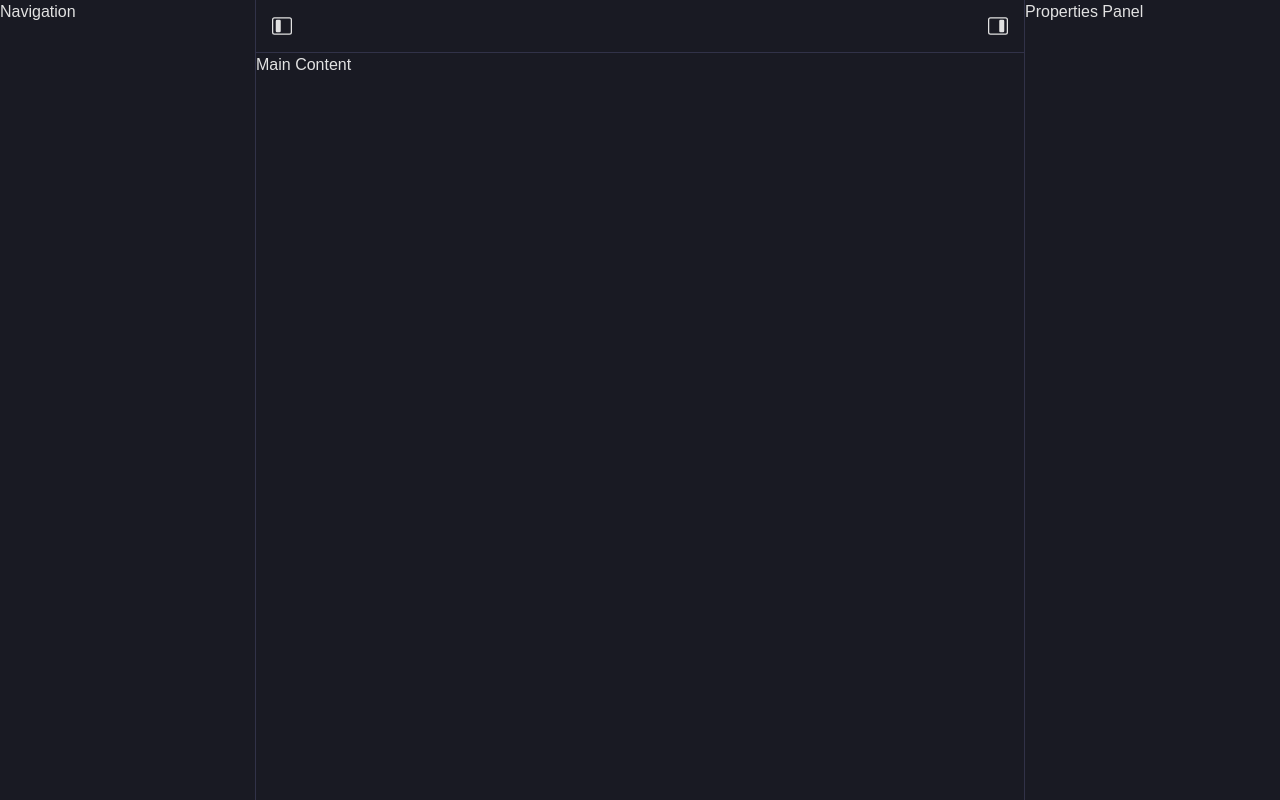
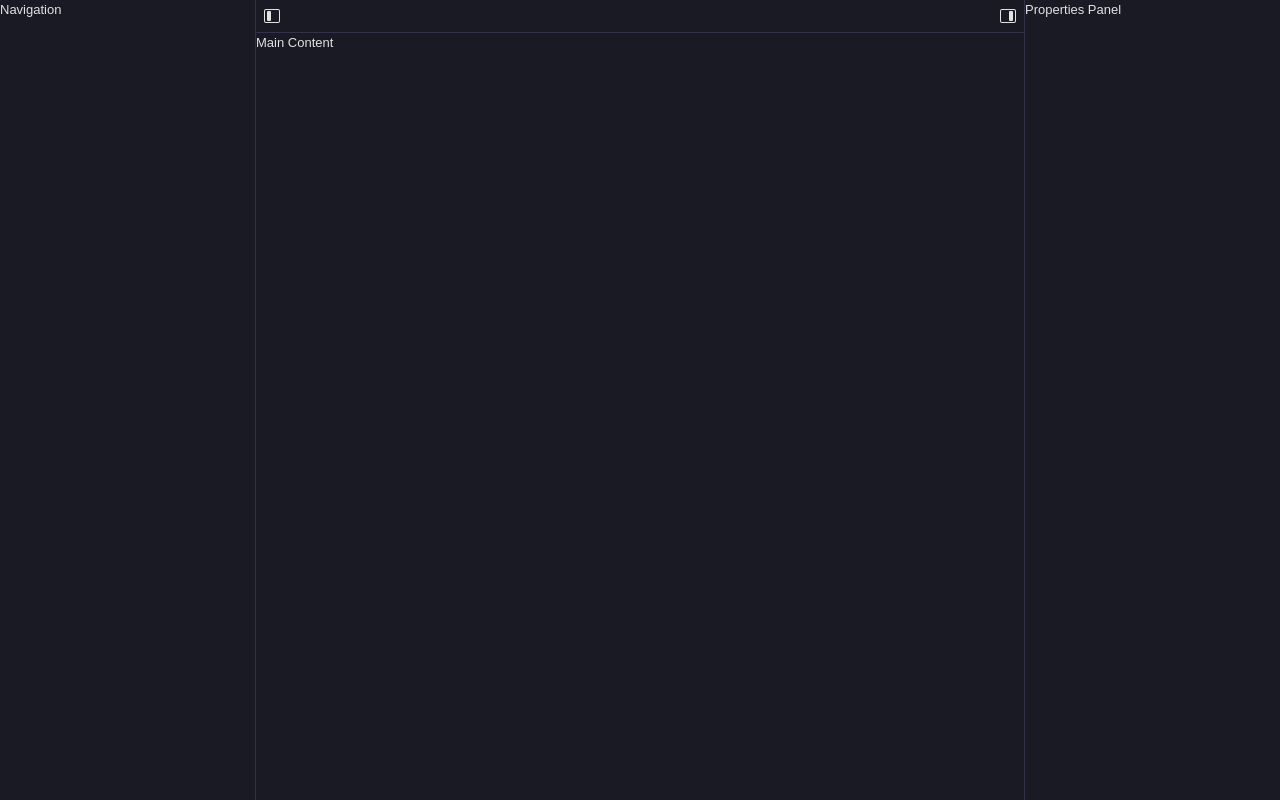
Before and after one commit to cdlftw/appshell, a React (Vite) app: page / in a window 1280 px wide. Built offline with nearby package versions, Linux system fonts and the light colour scheme; a web font is replaced by a local one.

Commit message:
icons sized correctly

```diff
--- a/src/App.tsx
+++ b/src/App.tsx
@@ -6,7 +6,7 @@ function App() {
 	const [asideVisible, setAsideVisible] = useState(true);
 
 	return (
-		<div className="flex h-screen overflow-hidden">
+		<div className="flex h-screen overflow-hidden text-sm">
 			<div className={`bg-customgray h-full text-cusoffwhite border-r border-cusbuttonoutline transition-all duration-250 ease-in-out ${navVisible ? 'w-1/5' : 'w-0'}`}>
 				{navVisible && (
 					<nav>
@@ -15,12 +15,12 @@ function App() {
 				)}
 			</div>
 			<main className="bg-customgray h-full text-cusoffwhite flex-grow">
-				<header className="bg-customgray text-cusoffwhite p-2 flex justify-between items-center border-b border-cusbuttonoutline">
-					<button onClick={() => setNavVisible(!navVisible)} className="p-2 hover:bg-cusdarkmenubg">
-						{navVisible ? <BsLayoutSidebarInset className="w-5 h-5"/> : <BsLayoutSidebar className="w-5 h-5"/>}
+				<header className="bg-customgray text-cusoffwhite flex justify-between items-center border-b border-cusbuttonoutline">
+					<button onClick={() => setNavVisible(!navVisible)} className="p-2 hover:bg-cusdarkmenubg rounded-md">
+						{navVisible ? <BsLayoutSidebarInset className="w-4 h-4"/> : <BsLayoutSidebar className="w-4 h-4"/>}
 					</button>
-					<button onClick={() => setAsideVisible(!asideVisible)} className="p-2 hover:bg-cusdarkmenubg">
-						{asideVisible ? <BsLayoutSidebarInsetReverse className="w-5 h-5"/> : <BsLayoutSidebarReverse className="w-5 h-5"/>}
+					<button onClick={() => setAsideVisible(!asideVisible)} className="p-2 hover:bg-cusdarkmenubg rounded-md">
+						{asideVisible ? <BsLayoutSidebarInsetReverse className="w-4 h-4"/> : <BsLayoutSidebarReverse className="w-4 h-4"/>}
 					</button>
 				</header>
 				Main Content
```
